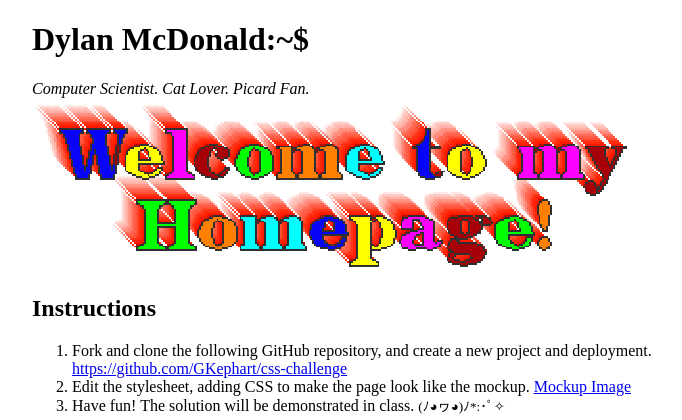
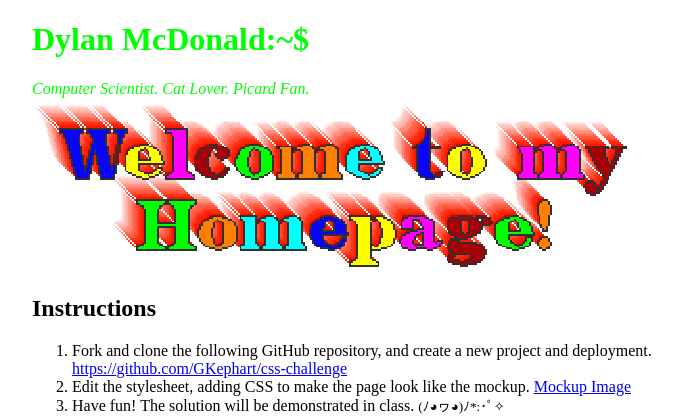
Before and after one commit to uss-hopper/css-challenge-MrAGillikin, a PHP site: page / in a window 1280 px wide. Shown: the top 420 px of the page, without its empty margins (23-705 px from the left). Run offline with PHP 8.4, Linux system fonts and the light colour scheme.

Commit message:
First header colors.

```diff
--- a/css/style.css
+++ b/css/style.css
@@ -17,6 +17,10 @@ html, body {
 
 .clearfix {
 	clear: both;
+}
+
+h1, em {
+	color: lime;
 }
 
 /* create a responsive container */
```
